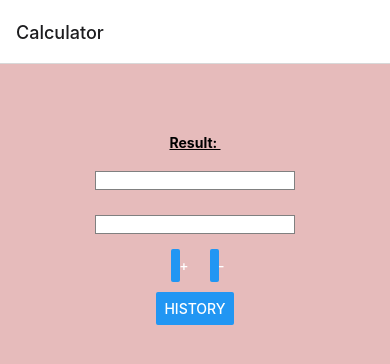
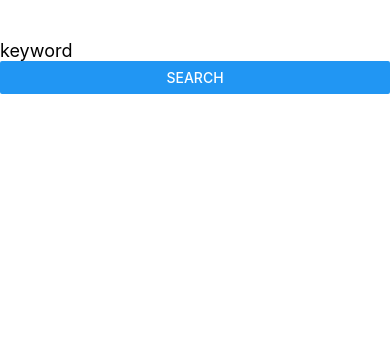
Before and after one commit to jonneaspinen/Mobiiliohjelmointi, a React Native app: screen /Recipes in a window 390 px wide. Shown: the top 364 px of the page. Built offline with nearby package versions, Linux system fonts and the light colour scheme.

Commit message:
GetRecipes

```diff
--- a/App.js
+++ b/App.js
@@ -4,15 +4,24 @@ import NumberGuess from "./NumberGuess";
 import ShoppingList from "./ShoppingList";
 import { NavigationContainer } from '@react-navigation/native';
 import { createNativeStackNavigator } from '@react-navigation/native-stack';
+import GetRecipes from "./GetRecipes";
 
 export default function App() {
+
   const Stack = createNativeStackNavigator();
+
   return (
+
+    <GetRecipes></GetRecipes>
+ /**
     <NavigationContainer>
       <Stack.Navigator>
-        <Stack.Screen name="Calculator"component={Calculator} />
-        <Stack.Screen name="History"component={CalculatorHistory} />
+        <Stack.Screen name="Recipes" component={GetRecipes} />
+        <Stack.Screen name="Calculator" component={Calculator} />
+        <Stack.Screen name="History" component={CalculatorHistory} />
       </Stack.Navigator>
     </NavigationContainer>
+   */
+
   );
 }
--- a/Calculator.js
+++ b/Calculator.js
@@ -93,7 +93,6 @@ const styles = StyleSheet.create({
     margin: 10
   },
   title: {
-    textDecorationLine: 'underline',
     marginTop: 20,
     fontWeight: 'bold'
   }
--- /dev/null
+++ b/GetRecipes.js
@@ -0,0 +1,55 @@
+import React, { useState } from 'react';
+import { StyleSheet, Text, Button, TextInput, View, FlatList, Alert, Image } from 'react-native';
+
+export default function GetRecipes() {
+
+    const [keyword, setKeyword] = useState('');
+    const [recipes, setRecipes] = useState([]);
+
+    const url = `https://www.themealdb.com/api/json/v1/1/filter.php?i=${keyword}`
+
+    const getRecipes = () => {
+        fetch(url)
+        .then(res => res.json())
+        .then(data => setRecipes(data.meals))
+        .catch(error => {
+            Alert.alert('Error', error.message);
+        });
+    }
+
+    return (
+        <View style={{ flex: 1 }}>
+            <View>
+                <TextInput
+                    style={styles.input}
+                    placeholder='keyword'
+                    onChangeText={text => setKeyword(text)} />
+                <Button title='Search' onPress={getRecipes} />
+            </View>
+            <FlatList
+                keyExtractor={(item, index) => index.toString()}
+                renderItem={({ item }) =>
+                    <View>
+                        <Text style={{ fontSize: 18, fontWeight: 'bold' }}>
+                            {item.strMeal} </Text>
+                        <Image
+                            style={styles.thumb}
+                            source={{ uri : `${item.strMealThumb}` }} />
+                    </View>}
+            data={recipes} />
+        </View >
+
+    );
+}
+
+const styles = StyleSheet.create({
+    thumb: {
+        width: 400,
+        height: 100
+    },
+    input: {
+        paddingTop: 40,
+        fontSize: 18,
+        width: 200
+    }
+});
```
Also changed, not shown: CurrencyChanger.js (added, +10 -0 lines).
